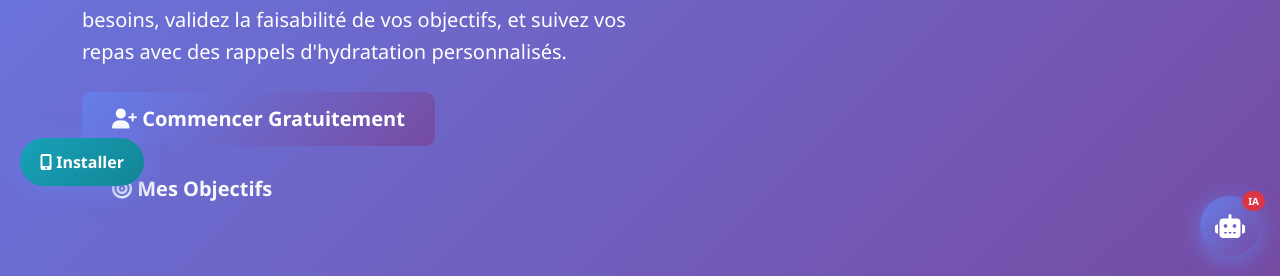
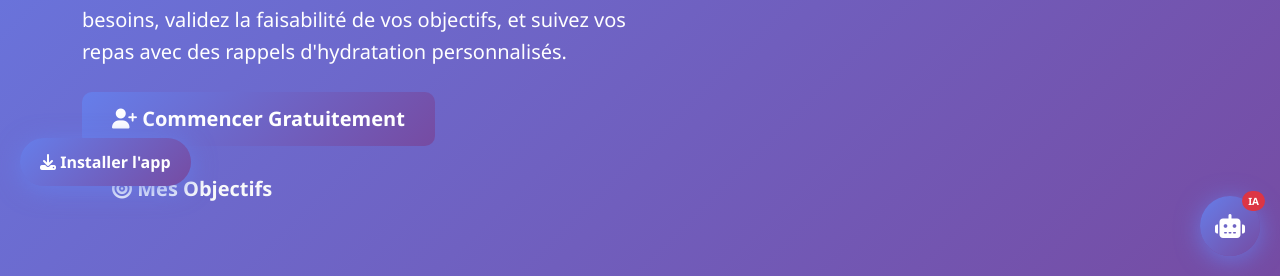
Before and after one commit to maaloulyassine/nutrisport-, a plain HTML site: page html/index.html in a window 1280 px wide. Shown: the part 524-800 px from the top of the page. Drawn offline with nearby package versions, Linux system fonts and the light colour scheme.

Commit message:
Bouton Installer avec couleur originale violet/bleu sur toutes les pages

```diff
--- a/css/styles.css
+++ b/css/styles.css
@@ -891,10 +891,6 @@ body.dark-mode .btn-dark-mode {
     gap: 10px;
 }
 
-.btn-pwa-info {
-    background: linear-gradient(135deg, #17a2b8 0%, #138496 100%) !important;
-}
-
 /* ===== Smart Notifications ===== */
 .smart-notification {
     position: fixed;
--- a/js/pwa.js
+++ b/js/pwa.js
@@ -81,7 +81,6 @@ function showInstallButton() {
     installBtn.onclick = handleInstallClick;
 
     document.body.appendChild(installBtn);
-    updateInstallButtonState();
 }
 
 // Update button state based on whether prompt is available
@@ -89,14 +88,8 @@ function updateInstallButtonState() {
     const btn = document.getElementById('pwaInstallBtn');
     if (!btn) return;
 
-    if (deferredPrompt) {
-        btn.innerHTML = '<i class="fas fa-download"></i> Installer l\'app';
-        btn.classList.remove('btn-pwa-info');
-        btn.classList.add('btn-pwa-install');
-    } else {
-        btn.innerHTML = '<i class="fas fa-mobile-alt"></i> Installer';
-        btn.classList.add('btn-pwa-info');
-    }
+    // Always keep the same text and style
+    btn.innerHTML = '<i class="fas fa-download"></i> Installer l\'app';
 }
 
 // Handle install button click
```
